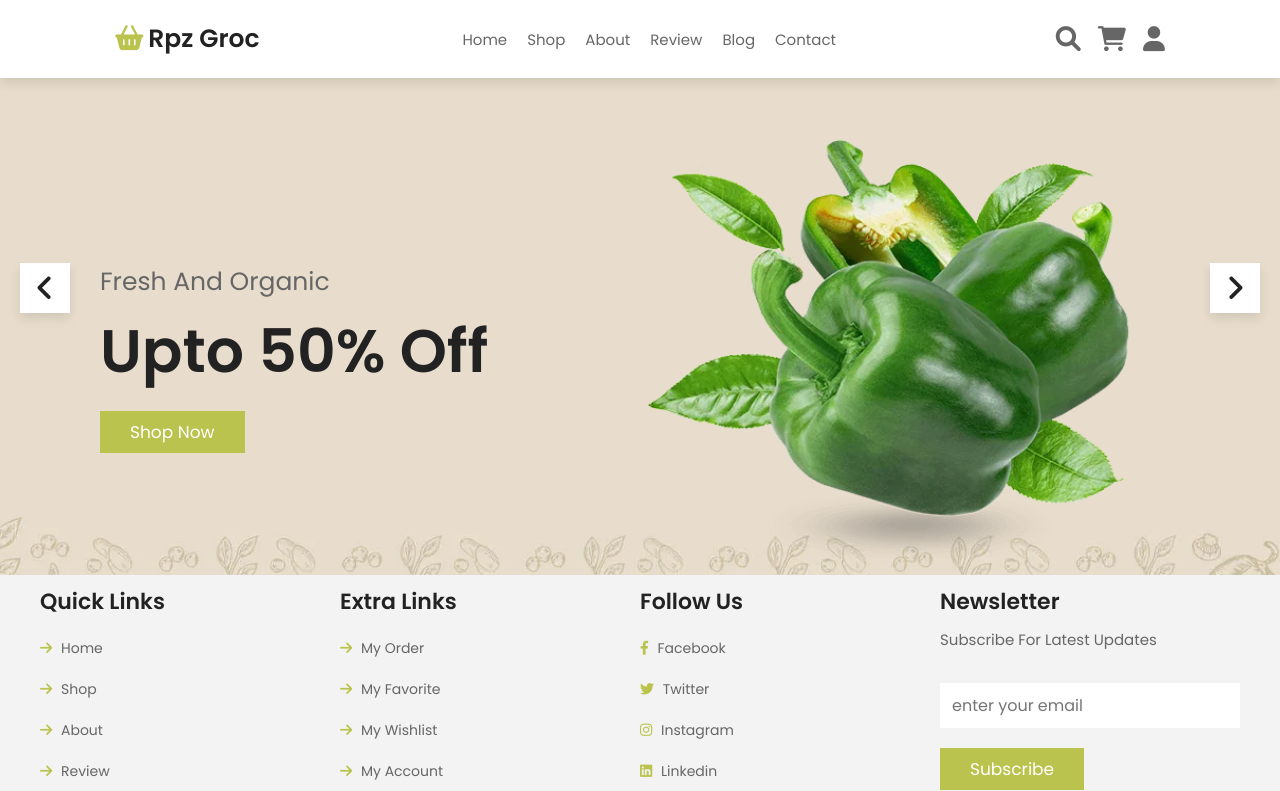
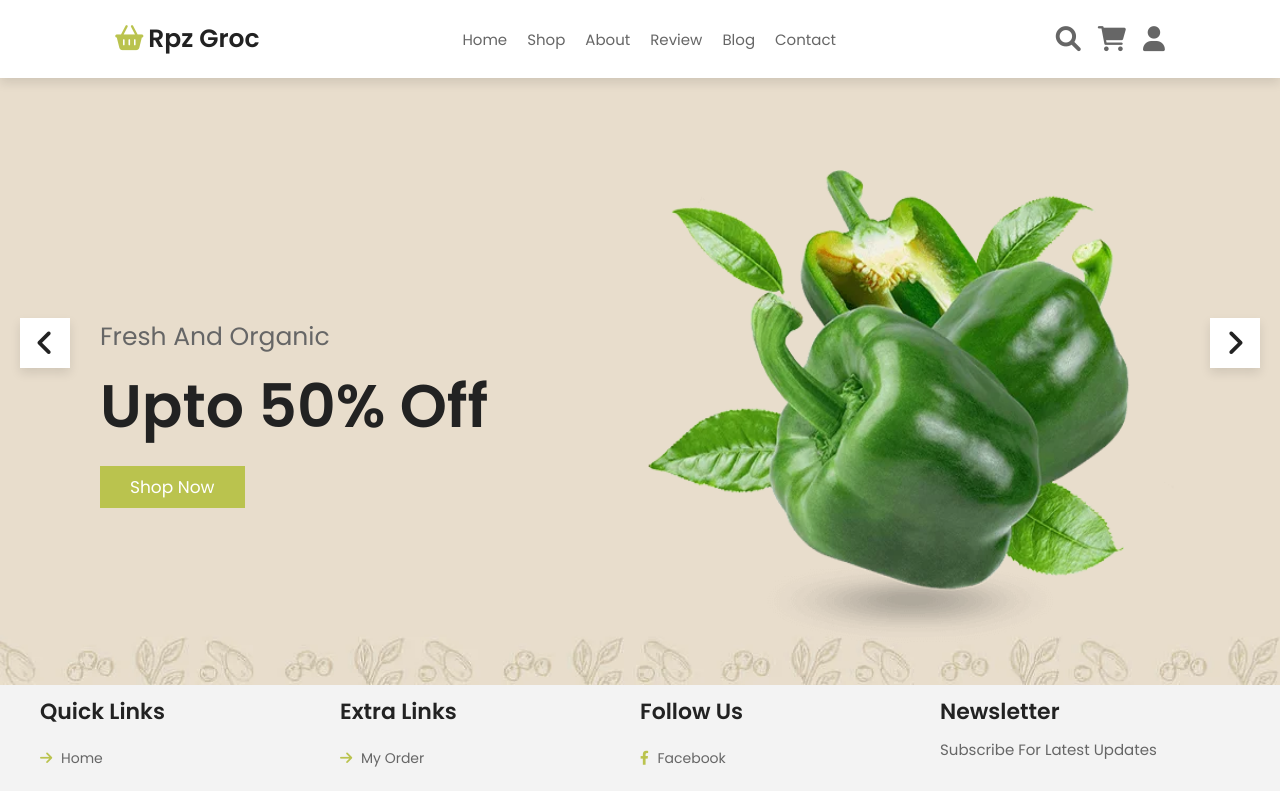
Before and after one commit to rapzaDev/GroceryStoreRPZ, a React (Create React App) app: page / in a window 1280 px wide. Shown: the top 791 px of the page. Built offline with nearby package versions, Linux system fonts and the light colour scheme.

Commit message:
adding css global styles & home img content

```diff
--- a/src/components/SearchForm/styles.ts
+++ b/src/components/SearchForm/styles.ts
@@ -15,6 +15,7 @@ export const Form = styled.form<SearchFormProps>`
     height: 5.5rem;
     box-shadow: var(--box-shadow);
     background: var(--white);
+    transition: .3s linear;
 
     input {
         height: 100%; width: 100%;
--- a/src/components/ShoppingCart/styles.ts
+++ b/src/components/ShoppingCart/styles.ts
@@ -7,11 +7,11 @@ interface ShopCartProps {
 export const Container = styled.div<ShopCartProps>`
     position: absolute;
     top: 115%;
-
-    transition: .3s linear;
-    right: ${props => props.active ? "2rem" : "-105%"};
+    right: ${props => props.active ? "2rem" : "-100%"};
     background: var(--white);
     box-shadow: var(--box-shadow);
+
+    transition: right 0.4s linear;
 
     width: 35rem;
     padding: 2rem;
--- a/src/pages/Home/Home.tsx
+++ b/src/pages/Home/Home.tsx
@@ -186,7 +186,7 @@ function Home() {
 
             </Header>
 
-            <HomeContent>
+            <HomeContent className="home">
                 <SlidesContainer>
 
                     {slides}
--- a/src/pages/Home/styles.ts
+++ b/src/pages/Home/styles.ts
@@ -1,4 +1,4 @@
-import styled, { css, keyframes } from 'styled-components';
+import styled, { keyframes } from 'styled-components';
 
 interface NavbarProps {
     active: boolean;
@@ -32,6 +32,21 @@ export const HomeContent = styled.section`
     background-size: cover;
     background-position: center;
     position: relative;
+
+    @media (max-width: 991px) {
+
+        & div#next-slide,
+        & div#prev-slide {
+            transform: translateY(0);
+            top: 88%;
+        }
+
+        & div#prev-slide {
+            left: auto;
+            right: 8rem;
+        }
+
+    }
 
 
     @media (max-width: 450px) {
@@ -158,11 +173,18 @@ const fadeUp = keyframes`
 
 export const SlideImage = styled.div`
     flex: 1 1 40rem;
+    margin: 3rem 0;
 
     img {
        animation:${fadeUp} .4s linear;
        width: 100%;
-       height: 43rem;
+       height: 48rem;
+    }
+
+    @media (max-width: 1251px) {
+        img {
+            height: 100%;
+        }
     }
 `
 
--- a/src/styles/global.ts
+++ b/src/styles/global.ts
@@ -19,7 +19,25 @@ export const GlobalStyle = createGlobalStyle`
         box-sizing: border-box;
         outline: none; border: none; text-decoration: none;
         text-transform: capitalize;
-        /* transition: .2s linear; */
+
+        @media (max-width: 991px) {
+
+            section{
+                padding: 3rem 2rem;
+            }
+
+            section.home div#next-slide,
+            section.home div#prev-slide {
+                transform: translateY(0);
+                top: 88%;
+            }
+
+            section.home div#prev-slide {
+                left: auto;
+                right: 8rem;
+            }
+
+        }
 
         font-family: 'Poppins', sans-serif;
     }
```
